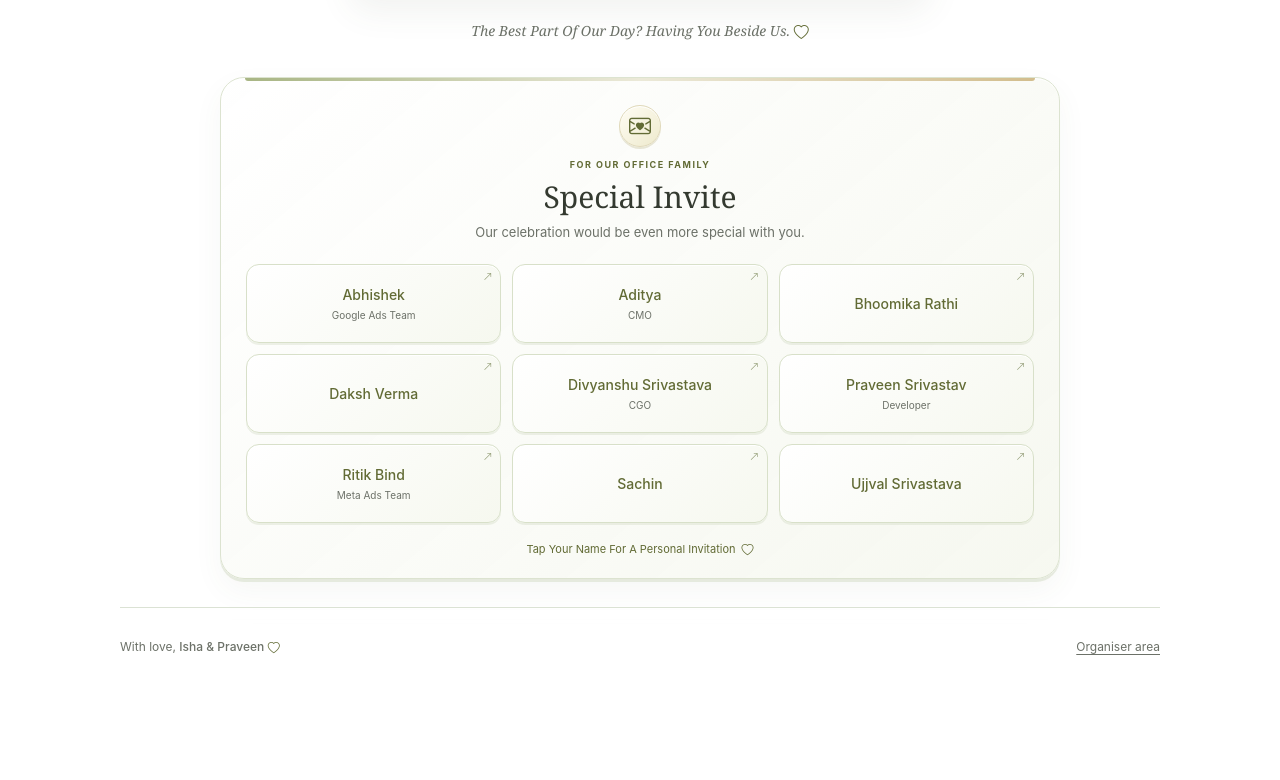
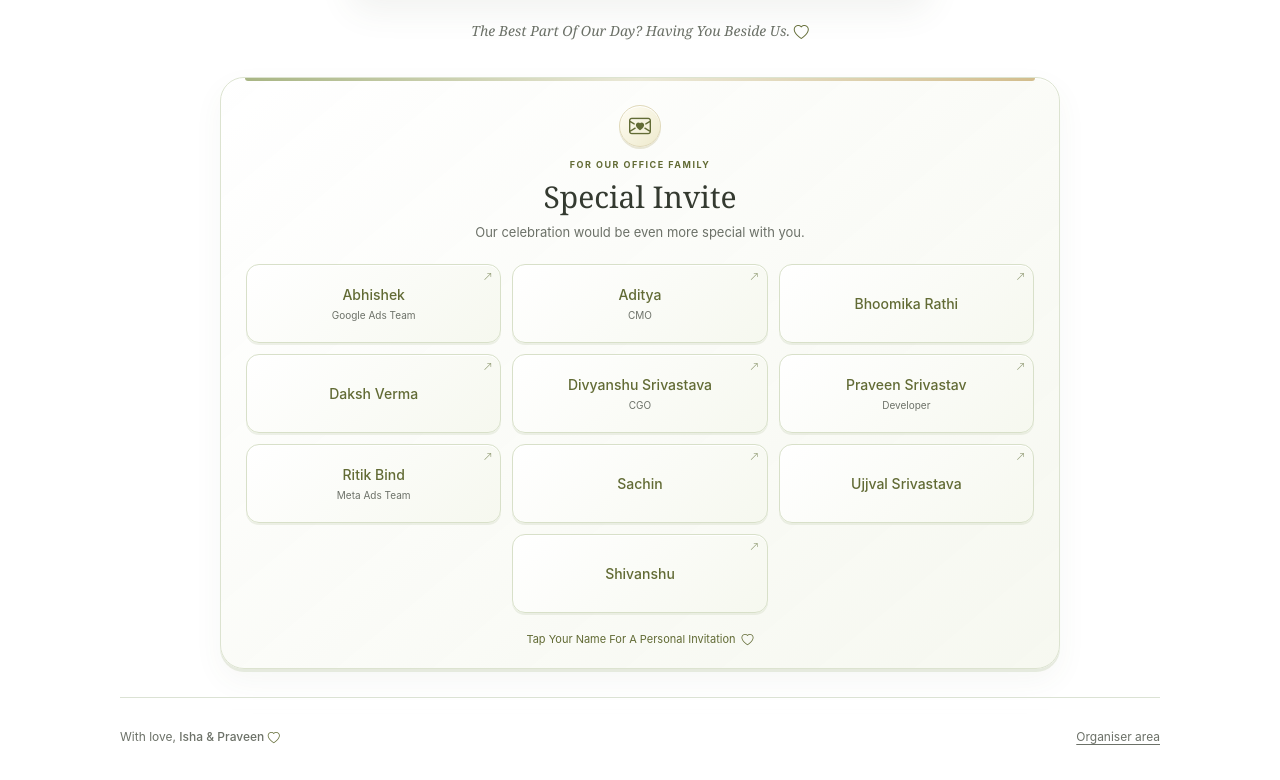
Before and after one commit to fxretina-gif/PI, a website: page public/index.html in a window 1280 px wide. Shown: the part 1230-2010 px from the top of the page. Before the commit the page ends 1920 px from the top, so only its background shows below. Drawn offline with Linux system fonts and the light colour scheme; no server answers.

Commit message:
Include Shivanshu in special invitations

```diff
--- a/public/index.html
+++ b/public/index.html
@@ -5,7 +5,7 @@
   <title>Isha &amp; Praveen · The Witness Circle</title>
   <meta name="description" content="Isha and Praveen's Arya Samaj wedding, 26 November 2026 at 3 PM in Aashiyana, Lucknow. Four witnesses: two from the bride's side and two from the groom's side.">
   <meta name="theme-color" content="#ffffff"><meta name="robots" content="noindex,nofollow">
-  <link rel="icon" href="/favicon.svg?v=20261125-witness-groups" type="image/svg+xml"><link rel="preload" href="/bootstrap-icons.woff2" as="font" type="font/woff2" crossorigin><link rel="stylesheet" href="/bootstrap-icons.min.css?v=1.13.2"><link rel="stylesheet" href="/styles.css?v=20261125-special-invites">
+  <link rel="icon" href="/favicon.svg?v=20261125-witness-groups" type="image/svg+xml"><link rel="preload" href="/bootstrap-icons.woff2" as="font" type="font/woff2" crossorigin><link rel="stylesheet" href="/bootstrap-icons.min.css?v=1.13.2"><link rel="stylesheet" href="/styles.css?v=20261125-ten-invites">
   <script src="/config.js?v=20261125-dinner-popup" defer></script><script src="/garden.js?v=20261125-witness-groups" defer></script><script src="/app.js?v=20261125-special-invites" defer></script><script src="/celebration.js?v=20261125-royal-scroll" defer></script>
 </head>
 <body>
@@ -94,6 +94,7 @@
         <button class="special-guest" type="button" data-invite-name="Ritik Bind" aria-haspopup="dialog" aria-controls="special-dialog"><strong>Ritik Bind</strong><small>Meta Ads Team</small><i class="bi bi-arrow-up-right" aria-hidden="true"></i></button>
         <button class="special-guest" type="button" data-invite-name="Sachin" aria-haspopup="dialog" aria-controls="special-dialog"><strong>Sachin</strong><i class="bi bi-arrow-up-right" aria-hidden="true"></i></button>
         <button class="special-guest" type="button" data-invite-name="Ujjval Srivastava" aria-haspopup="dialog" aria-controls="special-dialog"><strong>Ujjval Srivastava</strong><i class="bi bi-arrow-up-right" aria-hidden="true"></i></button>
+        <button class="special-guest" type="button" data-invite-name="Shivanshu" aria-haspopup="dialog" aria-controls="special-dialog"><strong>Shivanshu</strong><i class="bi bi-arrow-up-right" aria-hidden="true"></i></button>
       </div>
       <p class="special-hint">Tap Your Name For A Personal Invitation <i class="bi bi-heart" aria-hidden="true"></i></p>
     </section>
--- a/public/styles.css
+++ b/public/styles.css
@@ -231,6 +231,7 @@ h1.couple-title{display:flex;align-items:center;justify-content:center;gap:.18em
 .special-guest strong{font-size:14px;line-height:1.4;font-weight:500;max-width:100%}
 .special-guest small{font-size:10px;color:var(--muted);line-height:1.4}
 .special-guest>.bi{position:absolute;top:7px;right:8px;font-size:9px;color:#8b966c}
+.special-guest:last-child:nth-child(3n+1){grid-column:2}
 .special-guest:hover{transform:translateY(-2px);background:#eef3e2;box-shadow:inset 0 1px 0 #fff,0 3px 0 #c1cda94d,0 8px 15px #52673c12}
 .special-hint{font-size:11px;line-height:1.5;color:var(--olive);margin-top:18px}
 .special-hint .bi{font-size:12px;margin-left:3px}
--- a/web/styles.css
+++ b/web/styles.css
@@ -231,6 +231,7 @@ h1.couple-title{display:flex;align-items:center;justify-content:center;gap:.18em
 .special-guest strong{font-size:14px;line-height:1.4;font-weight:500;max-width:100%}
 .special-guest small{font-size:10px;color:var(--muted);line-height:1.4}
 .special-guest>.bi{position:absolute;top:7px;right:8px;font-size:9px;color:#8b966c}
+.special-guest:last-child:nth-child(3n+1){grid-column:2}
 .special-guest:hover{transform:translateY(-2px);background:#eef3e2;box-shadow:inset 0 1px 0 #fff,0 3px 0 #c1cda94d,0 8px 15px #52673c12}
 .special-hint{font-size:11px;line-height:1.5;color:var(--olive);margin-top:18px}
 .special-hint .bi{font-size:12px;margin-left:3px}
```
Also changed, not shown: web/index.html (+2 -1 lines), README.md.
